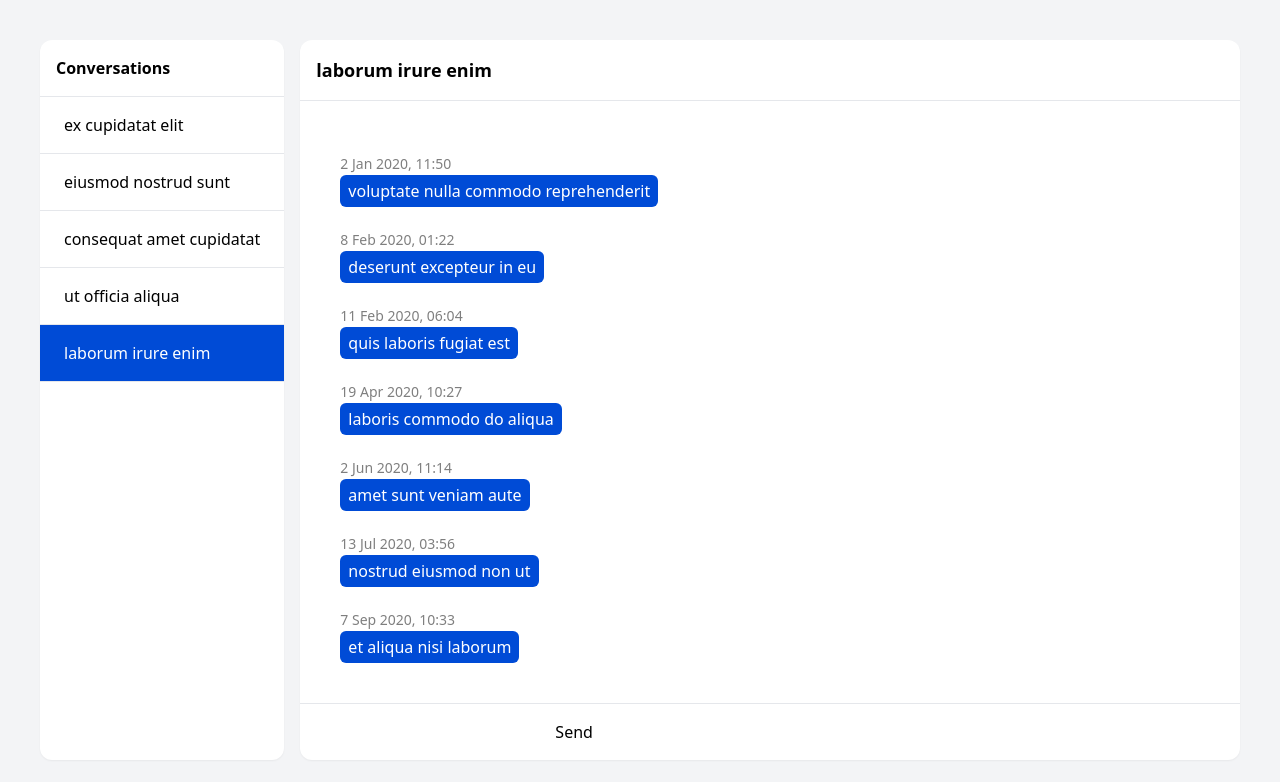
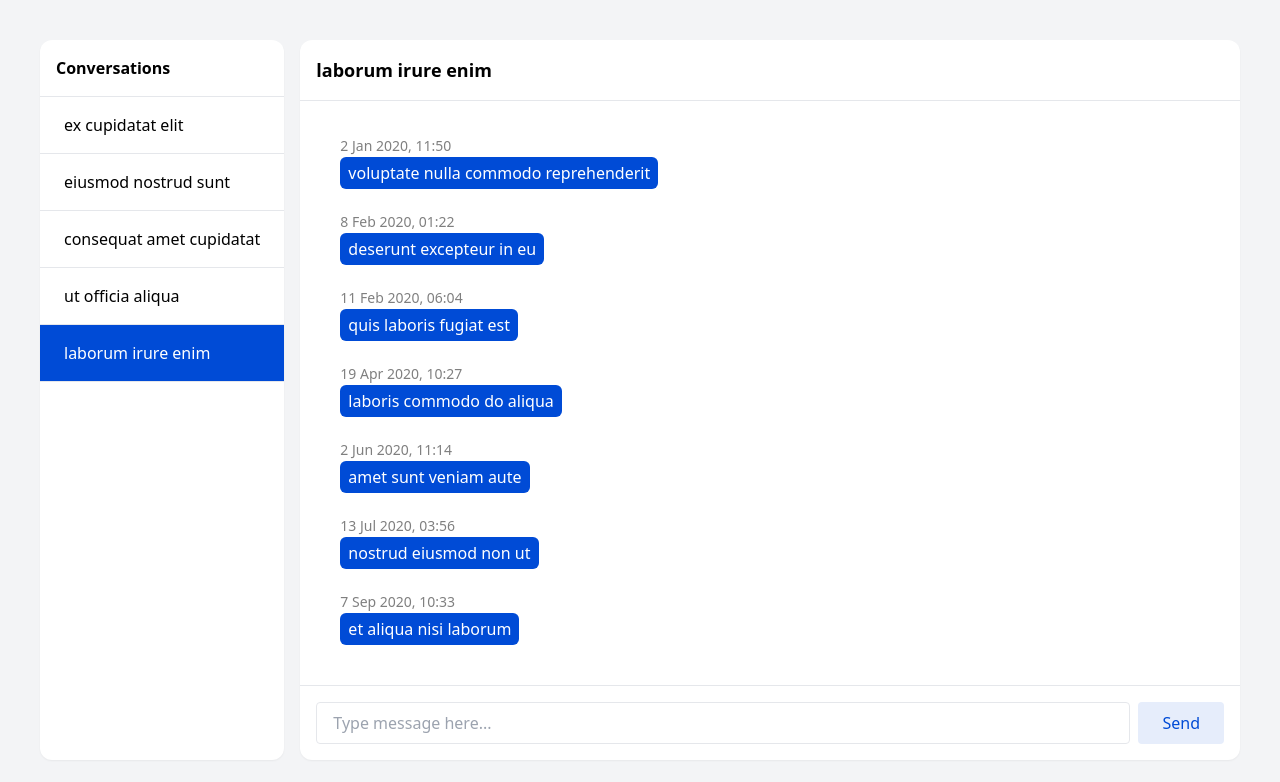
Before and after one commit to aaronconway7/blink-code-test, a Next.js app: page /5f58bcd7200c90cfaac93778 in a window 1280 px wide. Shown: the top 782 px of the page. Built offline with nearby package versions, Linux system fonts and the light colour scheme.

Commit message:
adding new message and editing previous message

```diff
--- a/app/[conversationId]/page.tsx
+++ b/app/[conversationId]/page.tsx
@@ -2,15 +2,20 @@
 
 import { useParams } from 'next/navigation'
 import useSWR from 'swr'
-import { useMemo } from 'react'
+import { useMemo, useState } from 'react'
 import { compareAsc } from 'date-fns'
-import { Conversation as ConversationType } from '@/types/ConversationTypes'
+import { nanoid } from 'nanoid'
+import {
+  Conversation as ConversationType,
+  Message as MessageType,
+} from '@/types/ConversationTypes'
 import Message from '@/components/Message'
 import CenteredText from '@/components/CenteredText'
+import MessageForm from '@/components/MessageForm'
 
 export default function Conversation() {
   const params = useParams()
-  const { data, error, isLoading } =
+  const { data, error, isLoading, mutate } =
     useSWR<ConversationType[]>('/api/conversations')
   const conversation = useMemo(
     () =>
@@ -24,6 +29,60 @@ export default function Conversation() {
       ) || [],
     [conversation]
   )
+  const [messageInput, setMessageInput] = useState('')
+  const [messageEditing, setMessageEditing] = useState<
+    MessageType | undefined
+  >()
+
+  const handleSubmit = async (e: React.SyntheticEvent) => {
+    e.preventDefault()
+
+    const newConversations = data?.map((convo: ConversationType) => {
+      if (convo.id !== params.conversationId) return convo
+      return {
+        ...convo,
+        last_updated: new Date().toISOString(),
+        messages: messageEditing ? editMessage() : addMessage(),
+      }
+    })
+
+    await mutate(newConversations, {
+      // Setting revalidate to false as this will refetch the json file
+      // (which won't have any of the new/edited messages)
+      revalidate: false,
+    })
+    setMessageInput('')
+    setMessageEditing(undefined)
+  }
+
+  const editMessage = () => {
+    return messages.map((message) => {
+      if (message.id !== messageEditing?.id) return message
+      return {
+        ...message,
+        text: `${messageInput} (edited)`,
+        // purposely not updating last_updated as this would move the position of the message in the conversation
+        // last_updated: new Date().toISOString(),
+      }
+    })
+  }
+
+  const addMessage = () => {
+    return [
+      ...messages,
+      {
+        id: nanoid(),
+        text: messageInput,
+        last_updated: new Date().toISOString(),
+      },
+    ]
+  }
+
+  const handleMessageClick = (message: MessageType) => {
+    setMessageEditing(message)
+    setMessageInput(message.text)
+    document.getElementsByTagName('input')[0].focus()
+  }
 
   if (error) return <CenteredText text="Sorry, an error occured." />
   if (isLoading) return <CenteredText text="Loading..." />
@@ -46,14 +105,17 @@ export default function Conversation() {
               text={message.text}
               lastUpdated={message.last_updated}
               key={message.id}
+              handleTextClick={() => handleMessageClick(message)}
             />
           ))}
         </div>
       </div>
-      <form className="sticky bottom-0 flex gap-2 p-4 border-t">
-        <input type="text" />
-        <button type="submit">Send</button>
-      </form>
+      <MessageForm
+        messageInput={messageInput}
+        setMessageInput={setMessageInput}
+        submitText={messageEditing ? 'Edit' : 'Send'}
+        handleSubmit={handleSubmit}
+      />
     </>
   )
 }
--- a/app/swr-provider.tsx
+++ b/app/swr-provider.tsx
@@ -7,6 +7,11 @@ export const SWRProvider = ({ children }: { children: React.ReactNode }) => {
     <SWRConfig
       value={{
         fetcher: (url: string) => fetch(url).then((res) => res.json()),
+        // Disabling revalidation for the purposes of this app as we don't want to refetch
+        // the original json after adding or editing a message
+        revalidateIfStale: false,
+        revalidateOnFocus: false,
+        revalidateOnReconnect: false,
       }}
     >
       {children}
--- a/components/ConversationList.tsx
+++ b/components/ConversationList.tsx
@@ -32,7 +32,7 @@ export default function ConversationList() {
         {conversations.map((conversation: ConversationType) => (
           <li className="border-b" key={conversation.id}>
             <Link
-              className="block py-4 px-6 hover:bg-blue-light hover:text-blue aria-[current=page]:bg-blue aria-[current=page]:text-white focus-within:outline-[#f9b133]"
+              className="block py-4 px-6 hover:bg-blue-light hover:text-blue aria-[current=page]:bg-blue aria-[current=page]:text-white focus-within:outline-gold"
               href={`/${conversation.id}`}
               aria-current={
                 params.conversationId === conversation.id ? 'page' : false
--- a/components/Message.tsx
+++ b/components/Message.tsx
@@ -3,18 +3,24 @@ import { format } from 'date-fns'
 export default function Message({
   text,
   lastUpdated,
+  handleTextClick,
 }: {
   text: string
   lastUpdated: string
+  handleTextClick: () => void
 }) {
   return (
     <div>
       <span className="text-sm opacity-50">
         {format(new Date(lastUpdated), 'd MMM yyyy, kk:mm')}
       </span>
-      <p className="bg-blue text-white py-1 px-2 rounded-md max-w-max">
+      <button
+        className="block bg-blue hover:bg-blue-dark text-white py-1 px-2 rounded-md max-w-max focus-within:outline-gold"
+        onClick={handleTextClick}
+        aria-label={`${text}, click to edit`}
+      >
         {text}
-      </p>
+      </button>
     </div>
   )
 }
--- /dev/null
+++ b/components/MessageForm.tsx
@@ -0,0 +1,36 @@
+export default function MessageForm({
+  messageInput,
+  setMessageInput,
+  submitText,
+  handleSubmit,
+}: {
+  messageInput: string
+  setMessageInput: (value: string) => void
+  submitText: string
+  handleSubmit: (event: React.SyntheticEvent) => void
+}) {
+  return (
+    <form
+      onSubmit={handleSubmit}
+      className="sticky bottom-0 flex gap-2 p-4 border-t"
+    >
+      <label htmlFor="message-input" className="sr-only">
+        Message
+      </label>
+      <input
+        id="message-input"
+        type="text"
+        placeholder="Type message here..."
+        value={messageInput}
+        onChange={(e) => setMessageInput(e.target.value)}
+        className="w-full border px-4 py-2 rounded"
+      />
+      <button
+        type="submit"
+        className="px-6 py-2 rounded bg-blue-light text-blue font-medium hover:text-blue-dark"
+      >
+        {submitText}
+      </button>
+    </form>
+  )
+}
--- a/package.json
+++ b/package.json
@@ -16,6 +16,7 @@
     "date-fns": "^2.30.0",
     "eslint": "8.44.0",
     "eslint-config-next": "13.4.7",
+    "nanoid": "^4.0.2",
     "next": "13.4.7",
     "postcss": "8.4.24",
     "react": "18.2.0",
--- a/tailwind.config.js
+++ b/tailwind.config.js
@@ -13,6 +13,7 @@ module.exports = {
           DEFAULT: '#004bd6',
           dark: '#0030b5',
         },
+        gold: '#f9b133',
       },
     },
   },
```
Also changed, not shown: 1 other file (tests, documents, lock files or other folders).
